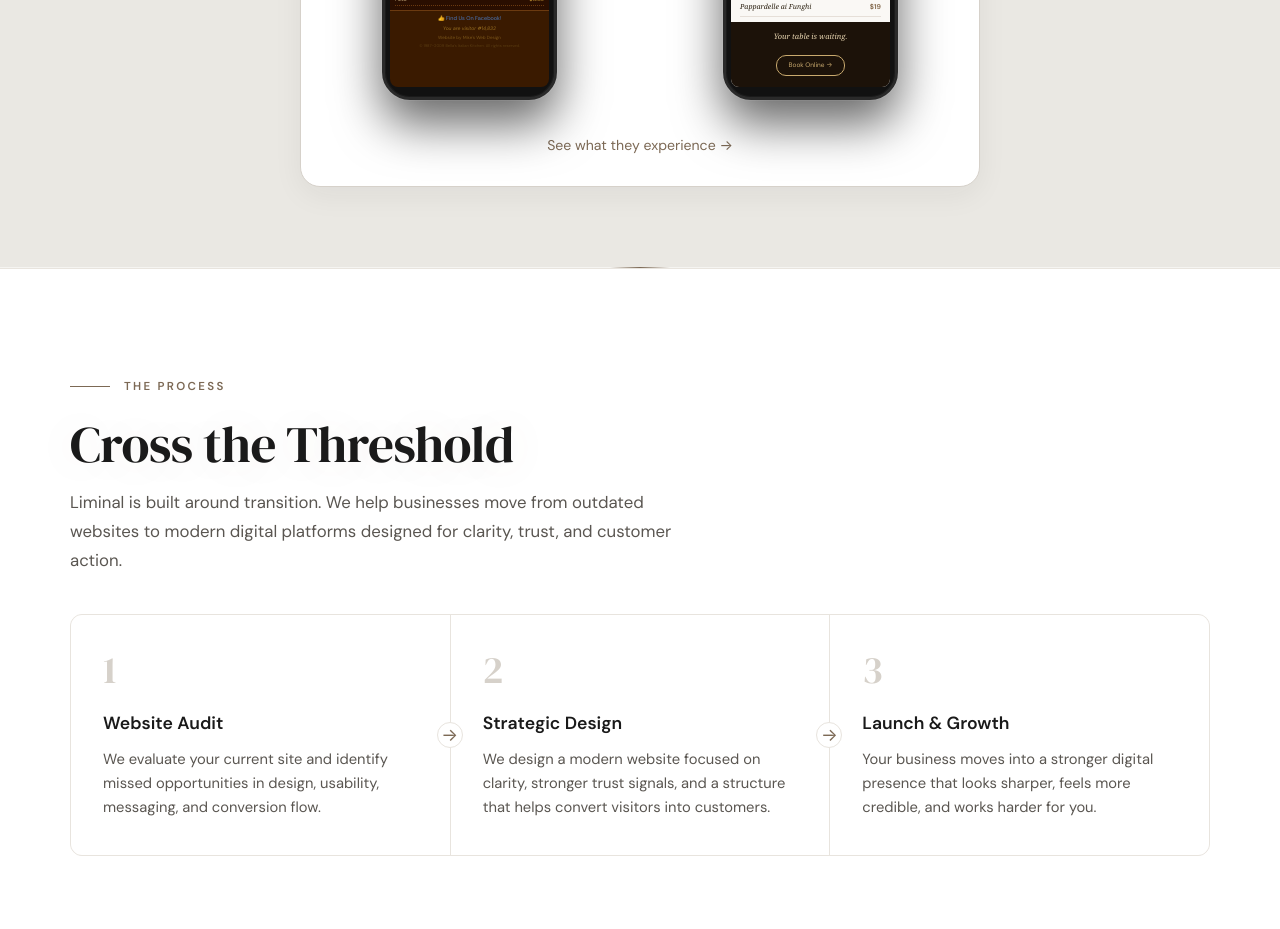
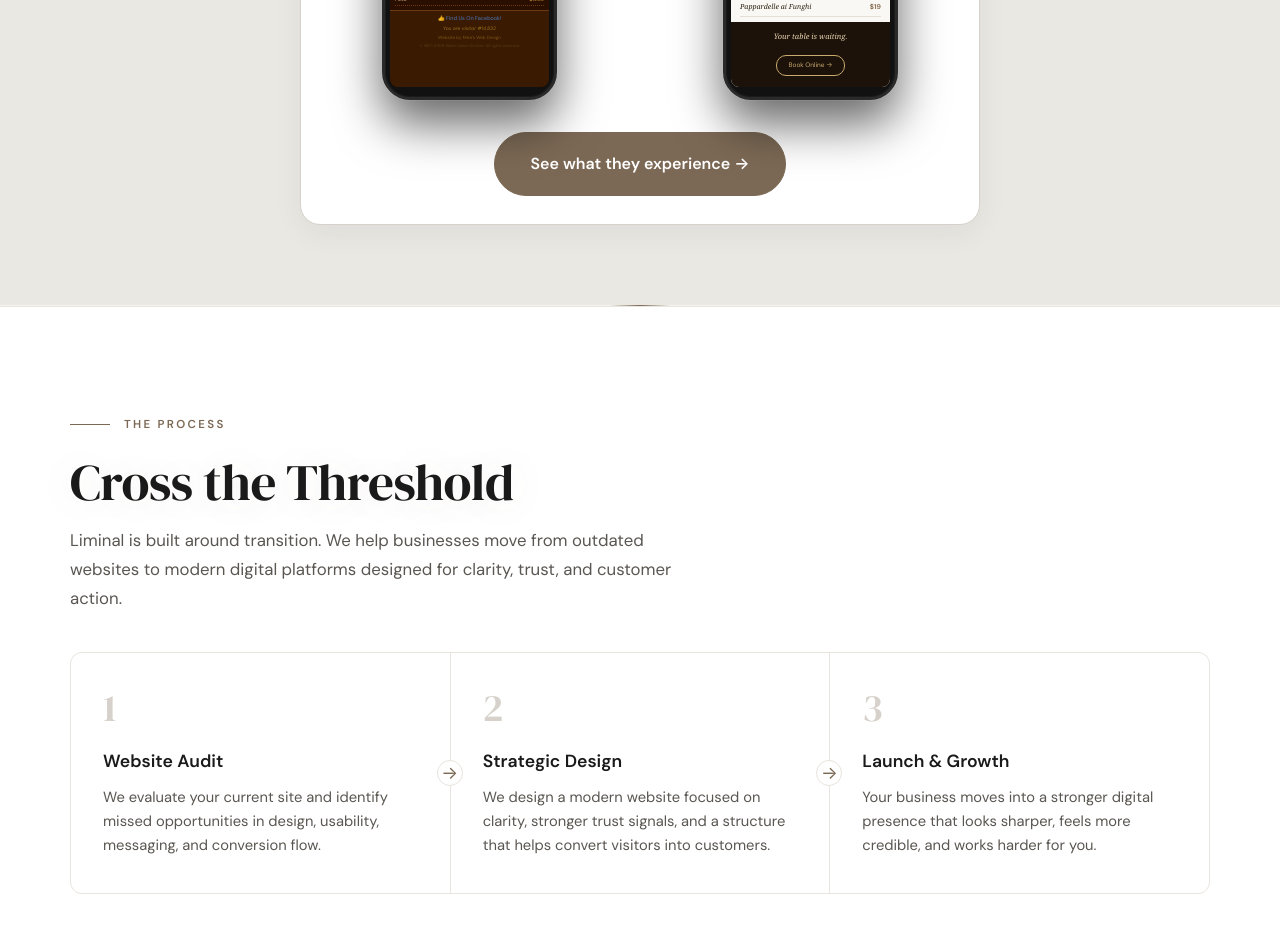
Before and after one commit to chefss2274-star/liminalgroupllc, a Next.js app in the folder frontend/: page / in a window 1280 px wide. Shown: the part 2880-3809 px from the top of the page. Built offline with nearby package versions, Linux system fonts and the light colour scheme.

Commit message:
fix: make See What They Experience a button
Co-Authored-By: Claude Sonnet 4.6 <noreply@anthropic.com>

```diff
--- a/frontend/src/app/page.tsx
+++ b/frontend/src/app/page.tsx
@@ -498,7 +498,7 @@ export default function Home() {
 
               {/* See what they experience link */}
               <div style={{ textAlign: "center", marginTop: "2rem" }}>
-                <Link href="/why-mobile" className="mobile-stats-link">
+                <Link href="/why-mobile" className="btn btn-primary">
                   See what they experience →
                 </Link>
               </div>
```
